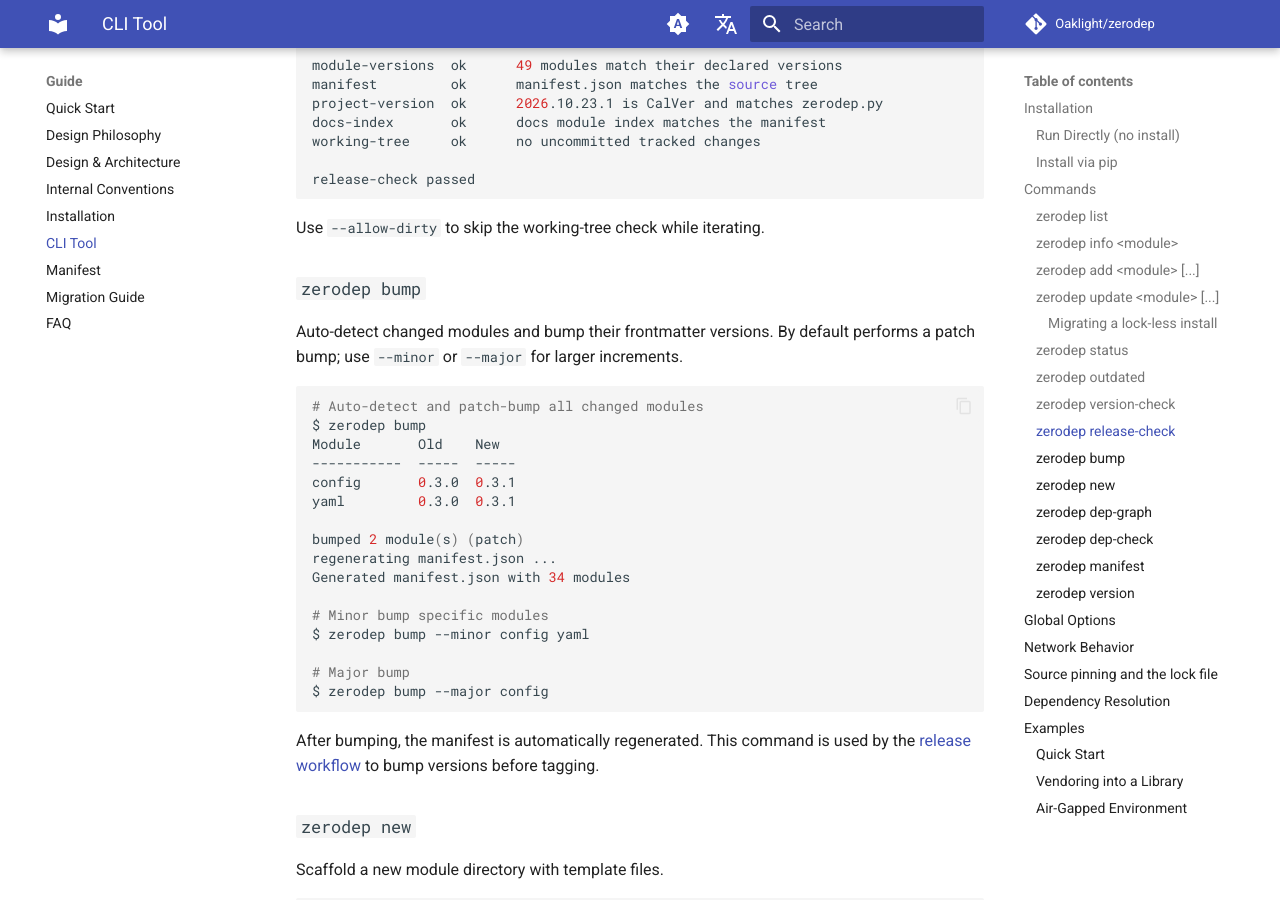
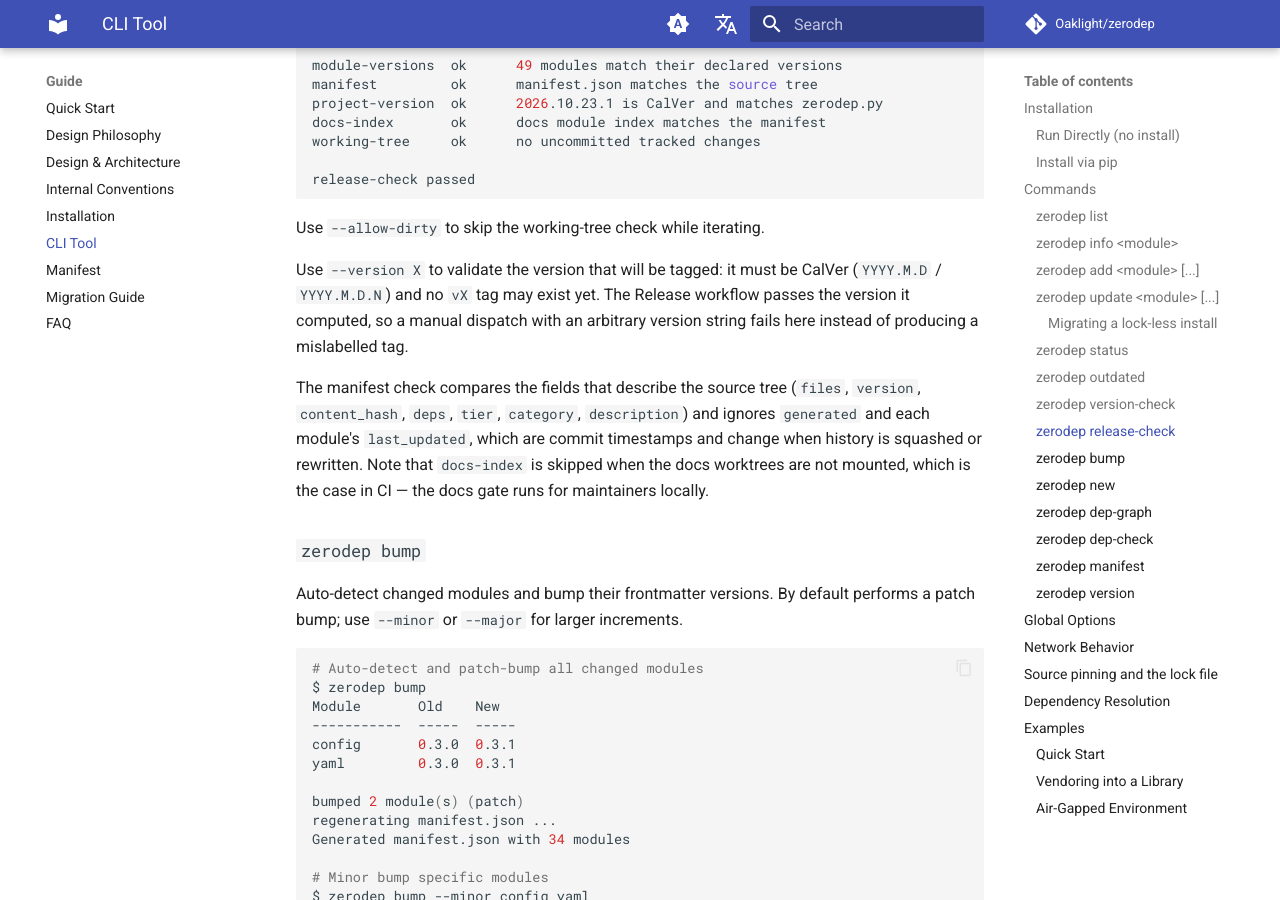
Before and after one commit to Oaklight/zerodep, an MkDocs documentation site: the page built from docs/guide/cli.md, in a window 1280 px wide and 900 px high, scrolled down 5291 px. Built offline with MkDocs 1.6.1 and Material for MkDocs 9.7.7, drawn with Linux system fonts in a browser that asks for light colours; comment, search, counter and statistics services are not loaded.

Commit message:
docs(cli): document release-check --version and timestamp handling

```diff
--- a/docs/guide/cli.md
+++ b/docs/guide/cli.md
@@ -256,6 +256,18 @@ release-check passed
 
 Use `--allow-dirty` to skip the working-tree check while iterating.
 
+Use `--version X` to validate the version that will be tagged: it must be CalVer
+(`YYYY.M.D` / `YYYY.M.D.N`) and no `vX` tag may exist yet. The Release workflow
+passes the version it computed, so a manual dispatch with an arbitrary version
+string fails here instead of producing a mislabelled tag.
+
+The manifest check compares the fields that describe the source tree (`files`,
+`version`, `content_hash`, `deps`, `tier`, `category`, `description`) and
+ignores `generated` and each module's `last_updated`, which are commit
+timestamps and change when history is squashed or rewritten. Note that
+`docs-index` is skipped when the docs worktrees are not mounted, which is the
+case in CI — the docs gate runs for maintainers locally.
+
 ### `zerodep bump`
 
 Auto-detect changed modules and bump their frontmatter versions. By default performs a patch bump; use `--minor` or `--major` for larger increments.
```
Also changed, not shown: docs/changelog.md (+1 -1 lines).
